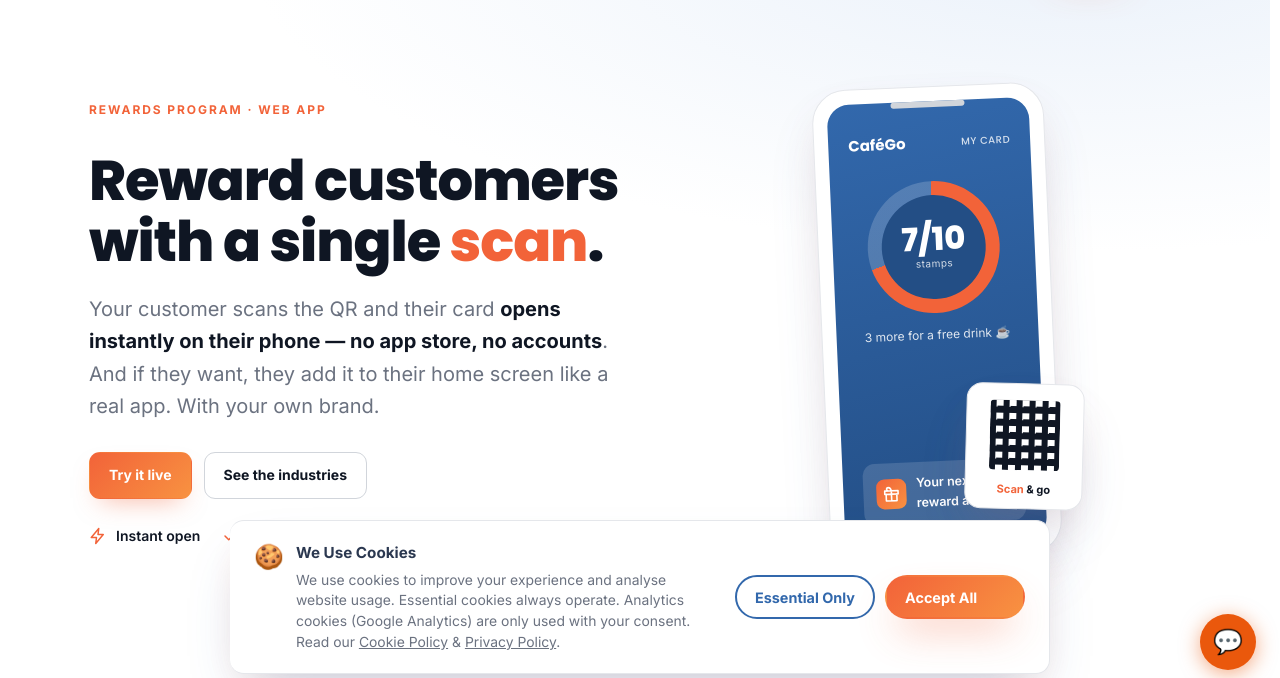
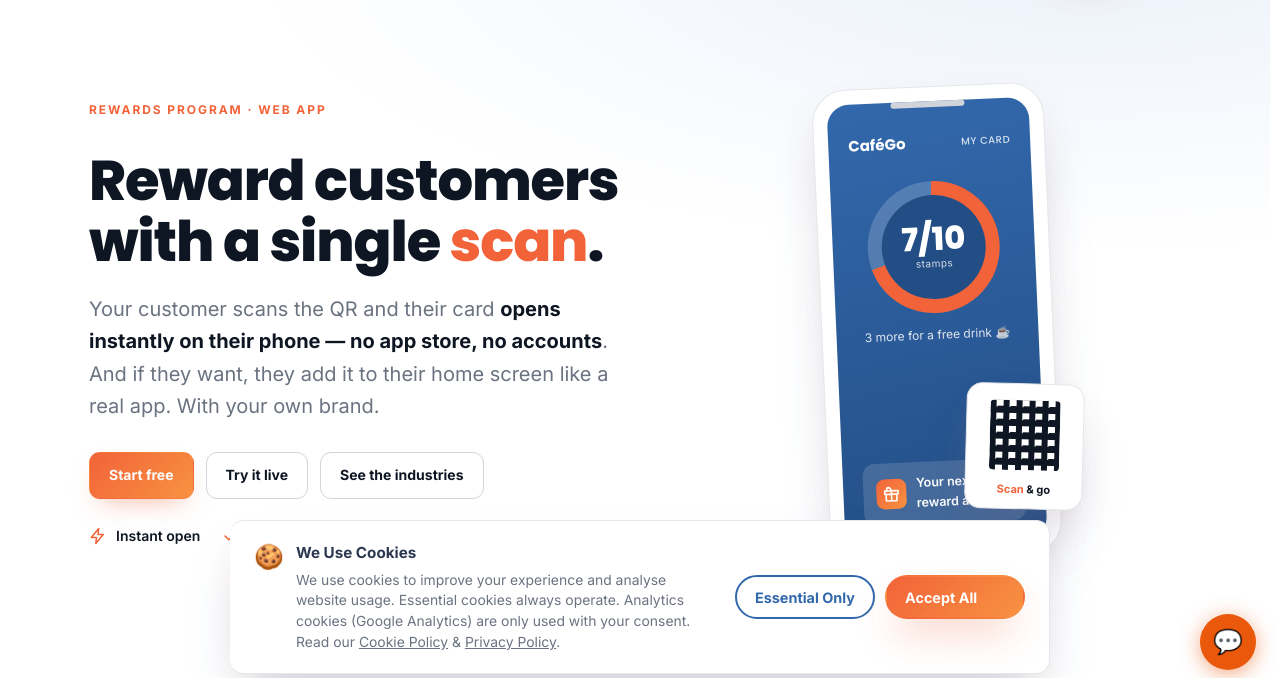
Before and after one commit to nexifysales/nexifynewweb, a PHP site: page /en/loyaltygo.php in a window 1280 px wide. Shown: the part 106-784 px from the top of the page. Run offline with PHP 8.4, Linux system fonts and the light colour scheme.

Commit message:
loyaltygo: add "Ξεκίνα δωρεάν"/"Start free" CTA -> showcase.nexify.gr/signup
Adds a primary self-service signup CTA to the LoyaltyGO showcase page (GR + EN),
in both the hero and the final band, alongside the existing demo / presentation
CTAs. Points to the LOYALTYP-0013 signup form on showcase.nexify.gr.

Co-Authored-By: Claude Opus 4.8 <noreply@anthropic.com>
Claude-Session: https://claude.ai/code/session_018vr2ajcjjEueF6Mrn4KJGA

```diff
--- a/en/loyaltygo.php
+++ b/en/loyaltygo.php
@@ -157,7 +157,8 @@ require __DIR__ . '/includes/header.php';
       <h1>Reward customers with a single <em>scan</em>.</h1>
       <p class="lead">Your customer scans the QR and their card <b style="color:var(--ink)">opens instantly on their phone — no app store, no accounts</b>. And if they want, they add it to their home screen like a real app. With your own brand.</p>
       <div class="cta">
-        <a class="btn btn-brand" href="#demo">Try it live</a>
+        <a class="btn btn-brand" href="https://showcase.nexify.gr/signup" target="_blank" rel="noopener">Start free</a>
+        <a class="btn btn-ghost" href="#demo">Try it live</a>
         <a class="btn btn-ghost" href="#verticals">See the industries</a>
       </div>
       <div class="speed">
@@ -271,7 +272,8 @@ require __DIR__ . '/includes/header.php';
       <h2>See the <em>live</em> app now.</h2>
       <p>Open each industry's live app from its first screen — sign-up, card, points and rewards, exactly as your customer sees them.</p>
       <div class="cta">
-        <a class="btn btn-white" href="https://showcase.nexify.gr/" target="_blank" rel="noopener">See all demos</a>
+        <a class="btn btn-white" href="https://showcase.nexify.gr/signup" target="_blank" rel="noopener">Start free</a>
+        <a class="btn btn-outline" href="https://showcase.nexify.gr/" target="_blank" rel="noopener">See all demos</a>
         <button class="btn btn-outline" type="button" data-open-lead>Book a presentation</button>
       </div>
     </div>
--- a/loyaltygo.php
+++ b/loyaltygo.php
@@ -165,7 +165,8 @@ require __DIR__ . '/includes/header.php';
       <h1>Επιβράβευση πελατών με ένα <em>σκανάρισμα</em>.</h1>
       <p class="lead">Ο πελάτης σκανάρει το QR και η κάρτα του <b style="color:var(--ink)">ανοίγει στιγμιαία στο κινητό — χωρίς app store, χωρίς λογαριασμούς</b>. Κι αν θέλει, την προσθέτει στην αρχική οθόνη σαν κανονική εφαρμογή. Με το δικό σου brand.</p>
       <div class="cta">
-        <a class="btn btn-brand" href="#demo">Δοκίμασέ το ζωντανά</a>
+        <a class="btn btn-brand" href="https://showcase.nexify.gr/signup" target="_blank" rel="noopener">Ξεκίνα δωρεάν</a>
+        <a class="btn btn-ghost" href="#demo">Δοκίμασέ το ζωντανά</a>
         <a class="btn btn-ghost" href="#verticals">Δες τους κλάδους</a>
       </div>
       <div class="speed">
@@ -279,7 +280,8 @@ require __DIR__ . '/includes/header.php';
       <h2>Δες τη <em>ζωντανή</em> εφαρμογή τώρα.</h2>
       <p>Άνοιξε τη ζωντανή εφαρμογή κάθε κλάδου από την αρχική οθόνη — εγγραφή, κάρτα, πόντοι και δώρα, όπως ακριβώς τα βλέπει ο πελάτης σου.</p>
       <div class="cta">
-        <a class="btn btn-white" href="https://showcase.nexify.gr/" target="_blank" rel="noopener">Δες όλα τα demo</a>
+        <a class="btn btn-white" href="https://showcase.nexify.gr/signup" target="_blank" rel="noopener">Ξεκίνα δωρεάν</a>
+        <a class="btn btn-outline" href="https://showcase.nexify.gr/" target="_blank" rel="noopener">Δες όλα τα demo</a>
         <button class="btn btn-outline" type="button" data-open-lead>Κλείσε παρουσίαση</button>
       </div>
     </div>
```
